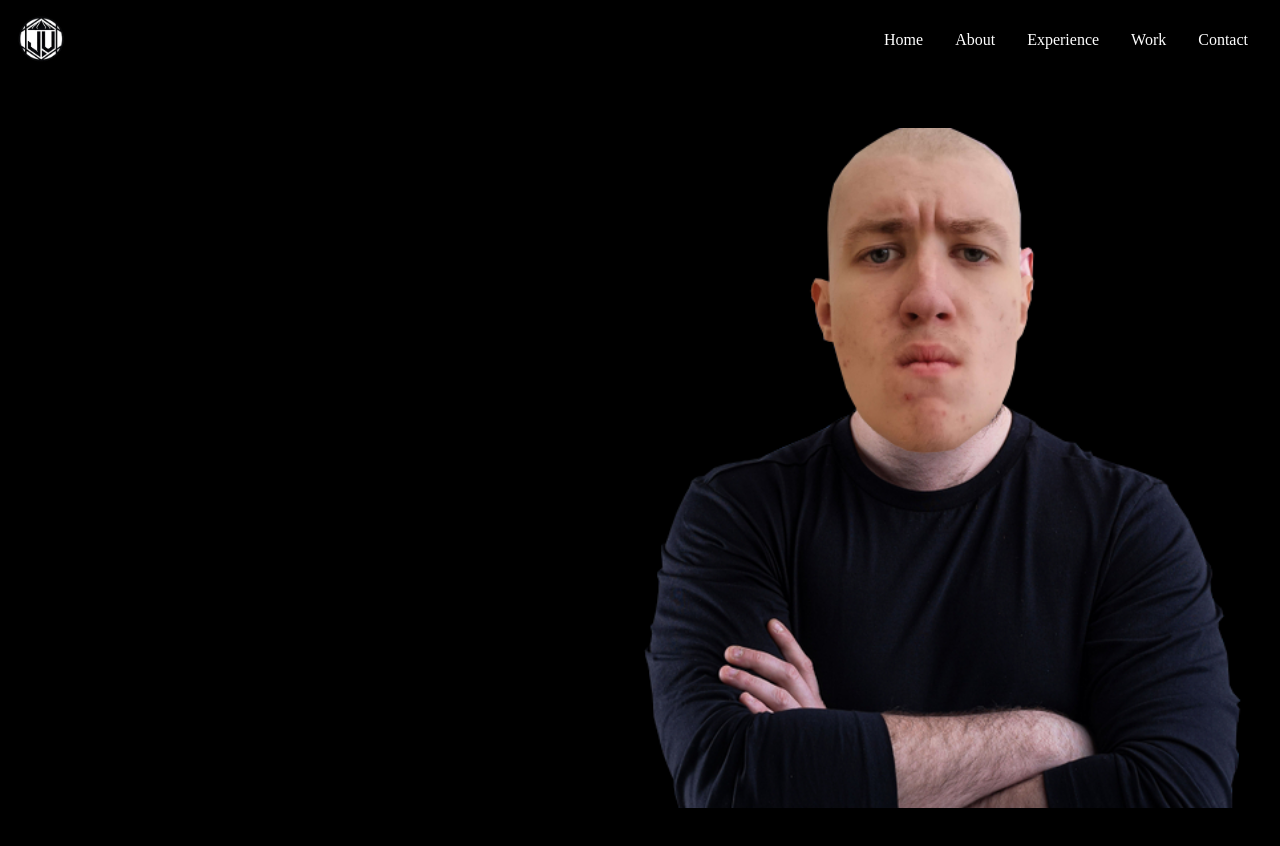
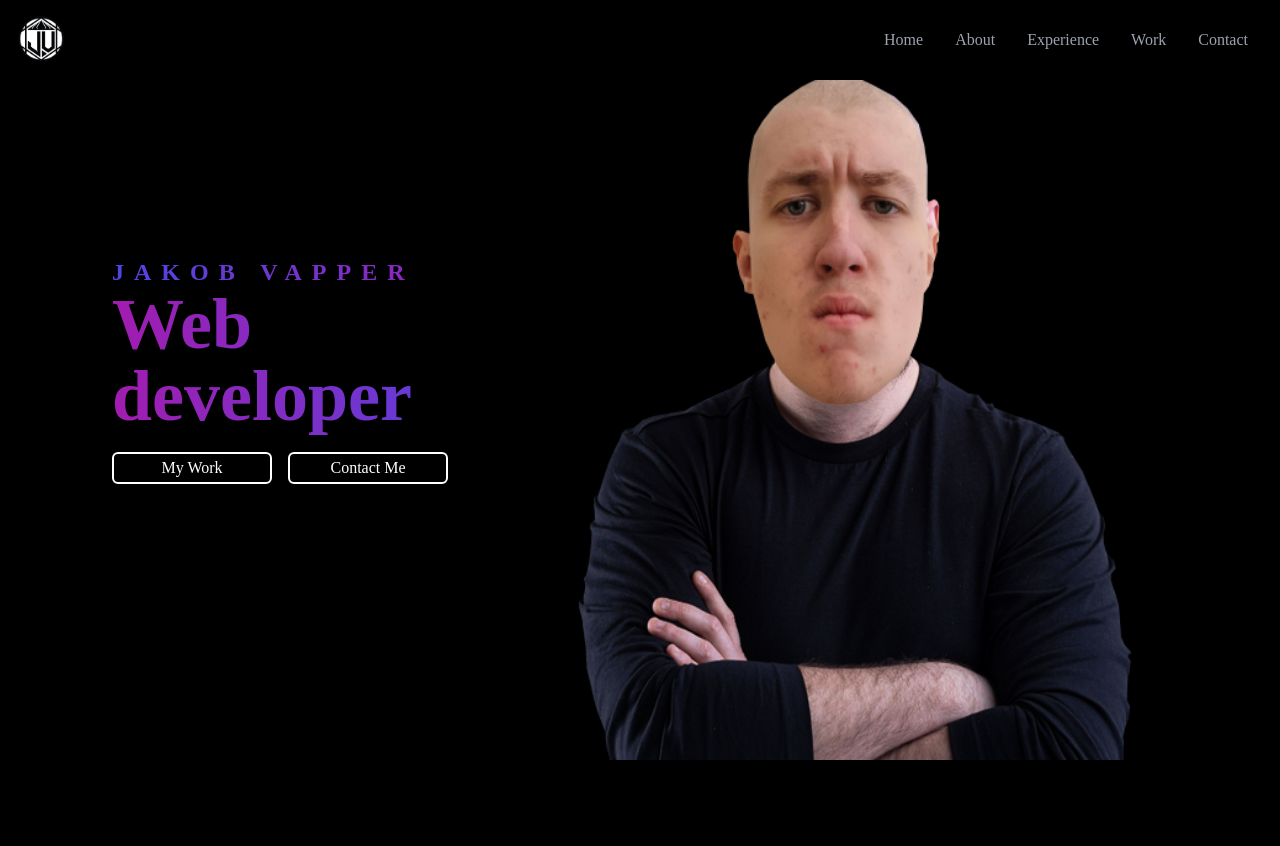
Before and after one commit to JakobVapper/portfolio-app, a React (Create React App) app: page / in a window 1280 px wide. Shown: the top 846 px of the page. Built offline with nearby package versions, Linux system fonts and the light colour scheme.

Commit message:
edited the home tab and added animations to text

```diff
--- a/package.json
+++ b/package.json
@@ -6,6 +6,7 @@
     "@testing-library/jest-dom": "^5.17.0",
     "@testing-library/react": "^13.4.0",
     "@testing-library/user-event": "^13.5.0",
+    "framer-motion": "^10.16.4",
     "react": "^18.2.0",
     "react-dom": "^18.2.0",
     "react-scripts": "5.0.1",
--- a/src/components/Home.jsx
+++ b/src/components/Home.jsx
@@ -1,16 +1,36 @@
 import React from 'react';
 import Portrait from '../media/Portrait.png'
+import { motion } from 'framer-motion'
+
+const textVariants = {
+    initial: {
+        x: -500,
+        opacity: 0,
+    },
+    animate: {
+        x: 0,
+        opacity: 1,
+        transition: {
+            duration: 1,
+            staggerChildren: 0.1,
+        },
+    },
+};
 
 const Home = () => {
     return (
-        <div>
-            <div className='overflow-hidden min-h-screen bg-black '>
-                <div>
-                    <h2>Jakob Vapper</h2>
-                    <h1>Web developer</h1>
-                </div>
-                <div className='flex place-content-end'>
-                    <img className='h-[85vh]' src={Portrait} alt="Portrait" />
+        <div className='bg-black'>
+            <div className='overflow-hidden min-h-screen lg:flex lg:flex-row lg:justify-between md:flex md:flex-col lg:px-28'>
+                <motion.div initial="initial" animate="animate" variants={textVariants} className='lg:pt-44'>
+                    <motion.h2 variants={textVariants} className='bg-gradient-to-r from-indigo-600 to-fuchsia-700 bg-clip-text text-transparent text-2xl font-bold tracking-[10px]'>JAKOB VAPPER</motion.h2>
+                    <motion.h1 variants={textVariants} className='bg-gradient-to-r from-fuchsia-700 to-indigo-600 bg-clip-text text-transparent text-7xl font-bold pb-5'>Web developer</motion.h1>
+                    <motion.div variants={textVariants} className='flex lg:gap-4'>
+                        <motion.button variants={textVariants} className='border-white border-2 rounded-md text-white w-40 h-8 hover:bg-white hover:text-black'>My Work</motion.button>
+                        <motion.button variants={textVariants} className='border-white border-2 rounded-md text-white w-40 h-8 hover:bg-white hover:text-black'>Contact Me</motion.button>
+                    </motion.div>
+                </motion.div>
+                <div className='flex place-content-end top-0'>
+                    <img className='lg:h-[85vh] md:h-14' src={Portrait} alt="Portrait" />
                 </div>
             </div>
         </div>
--- a/src/components/Navbar.jsx
+++ b/src/components/Navbar.jsx
@@ -14,11 +14,11 @@ const Navbar = () => {
             </div>
 
             <ul className='hidden md:flex'>
-                <li className='text-white'>Home</li>
-                <li className='text-white'>About</li>
-                <li className='text-white'>Experience</li>
-                <li className='text-white'>Work</li>
-                <li className='text-white'>Contact</li>
+                <li className='text-gray-400 hover:text-white'>Home</li>
+                <li className='text-gray-400 hover:text-white'>About</li>
+                <li className='text-gray-400 hover:text-white'>Experience</li>
+                <li className='text-gray-400 hover:text-white'>Work</li>
+                <li className='text-gray-400 hover:text-white'>Contact</li>
             </ul>
 
             <div onClick={handleClick} className='md:hidden z-10'>
```
Also changed, not shown: 1 other file (tests, documents, lock files or other folders).
